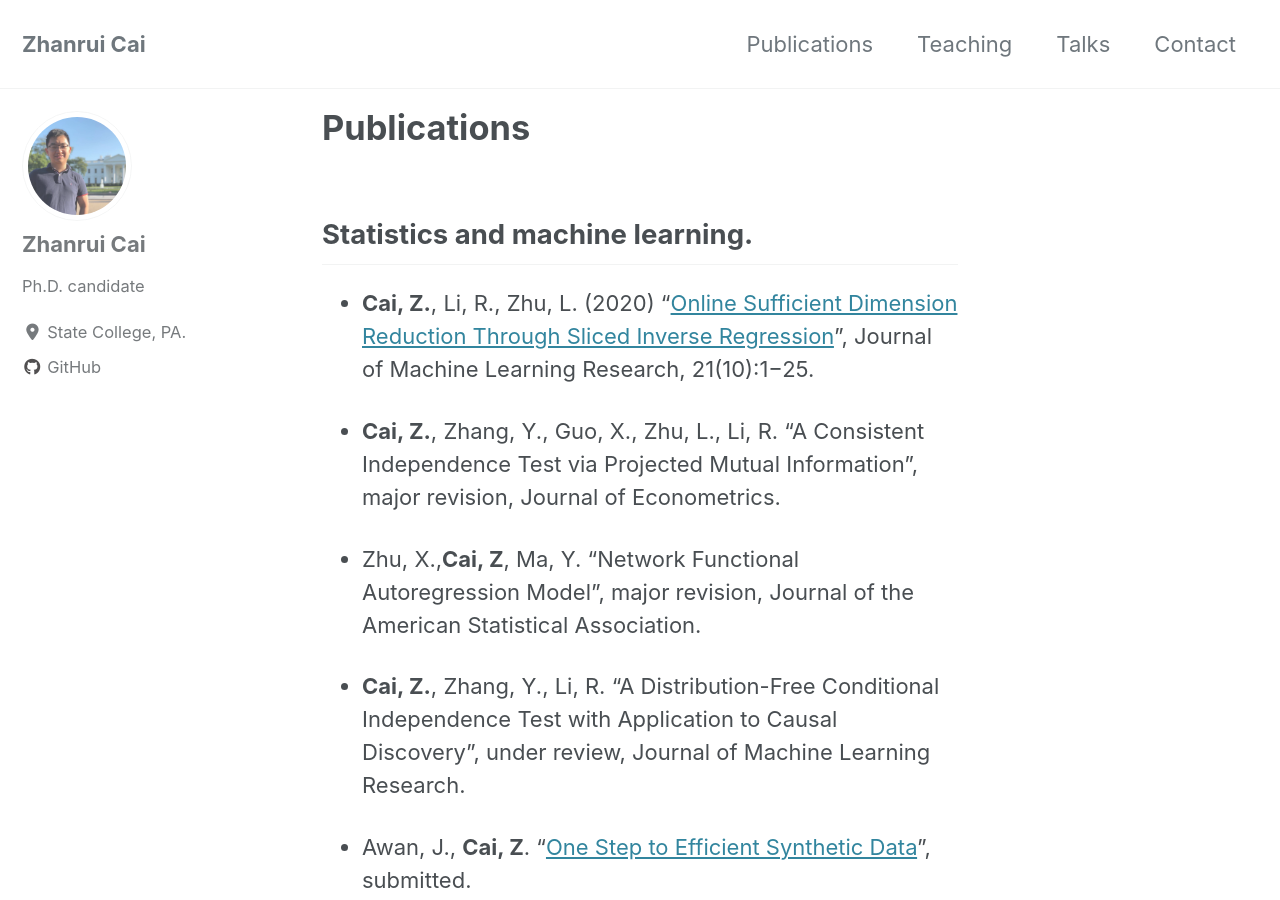
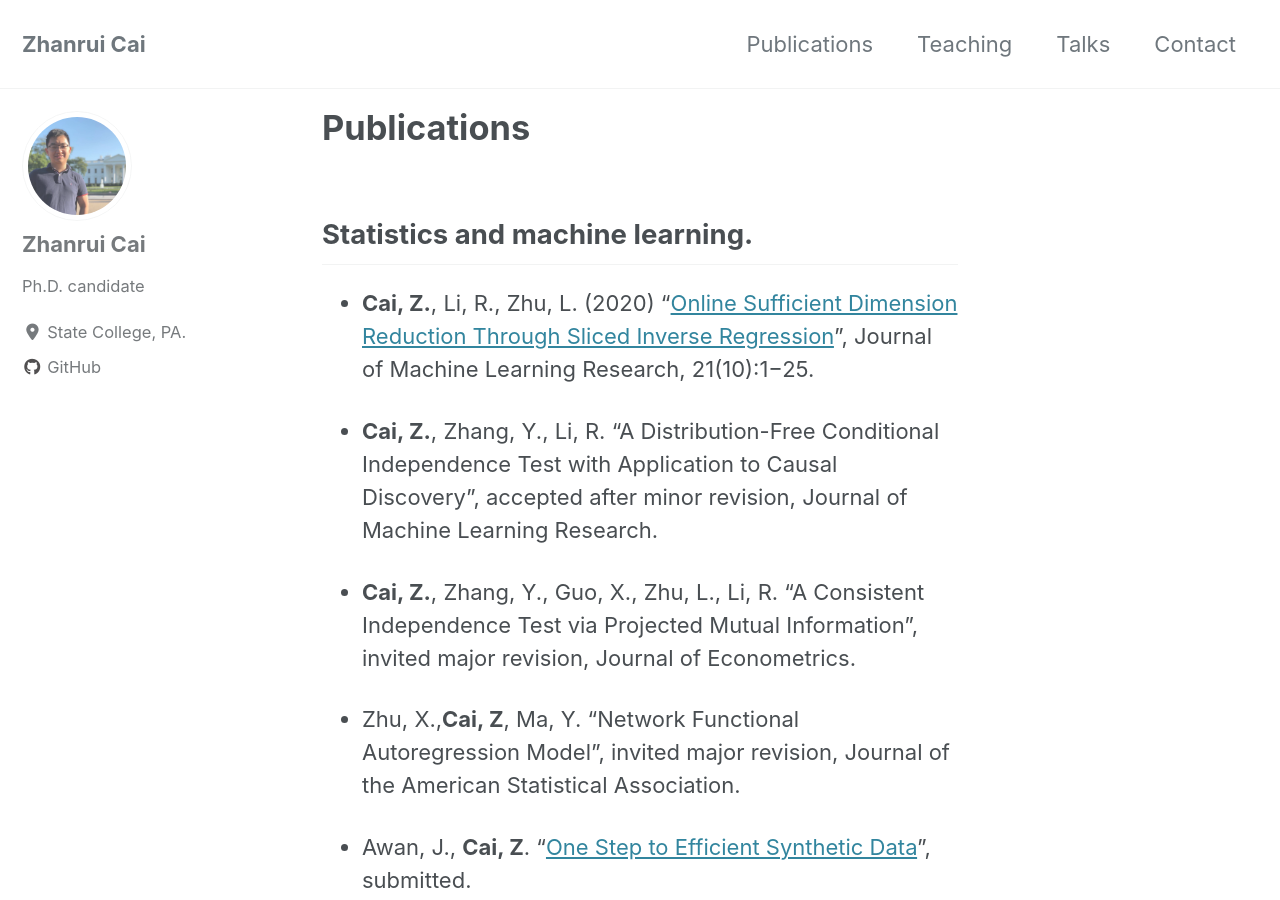
Before and after one commit to zhanruicai/zhanruicai.github.io, a Jekyll site: the page built from _pages/publication.md, in a window 1280 px wide and 900 px high. Built offline with Jekyll 4.4.1, drawn with Linux system fonts in a browser that asks for light colours; cached includes are drawn as plain includes; nearby versions of some CDN libraries.

Commit message:
new version

```diff
--- a/_pages/publication.md
+++ b/_pages/publication.md
@@ -8,11 +8,11 @@
 
 - **Cai, Z.**, Li, R., Zhu, L. (2020) “[Online Sufficient Dimension Reduction Through Sliced Inverse Regression](http://jmlr.org/papers/v21/18-567.html)”, Journal of Machine Learning Research, 21(10):1−25.
 
-- **Cai, Z.**, Zhang, Y., Guo, X., Zhu, L., Li, R. "A Consistent Independence Test via Projected Mutual Information", major revision, Journal of Econometrics.
+- **Cai, Z.**, Zhang, Y., Li, R. "A Distribution-Free Conditional Independence Test with Application to Causal Discovery", accepted after minor revision, Journal of Machine Learning Research.
 
-- Zhu, X.,**Cai, Z**, Ma, Y. "Network Functional Autoregression Model", major revision, Journal of the American Statistical Association.
+- **Cai, Z.**, Zhang, Y., Guo, X., Zhu, L., Li, R. "A Consistent Independence Test via Projected Mutual Information", invited major revision, Journal of Econometrics.
 
-- **Cai, Z.**, Zhang, Y., Li, R. "A Distribution-Free Conditional Independence Test with Application to Causal Discovery", under review, Journal of Machine Learning Research.
+- Zhu, X.,**Cai, Z**, Ma, Y. "Network Functional Autoregression Model", invited major revision, Journal of the American Statistical Association.
 
 - Awan, J., **Cai, Z**. "[One Step to Efficient Synthetic Data](https://arxiv.org/abs/2006.02397)", submitted.
 
```
